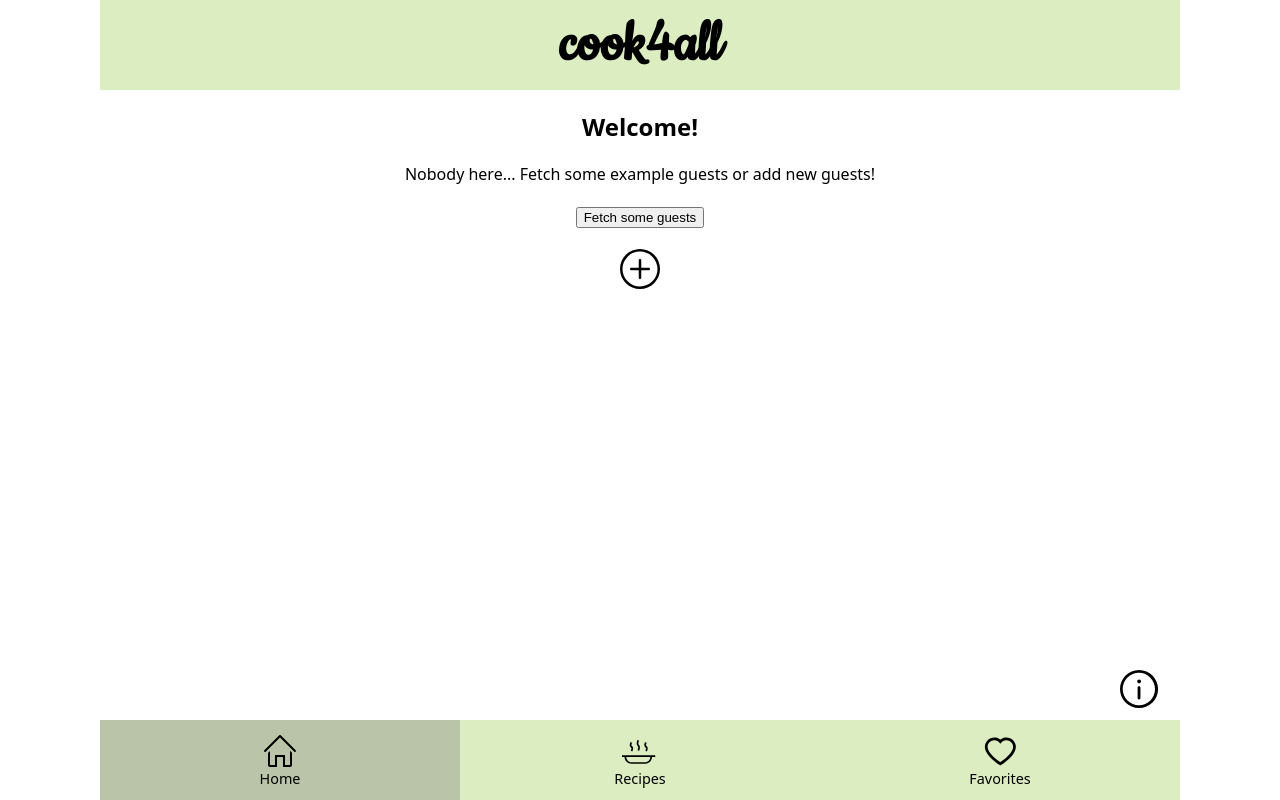
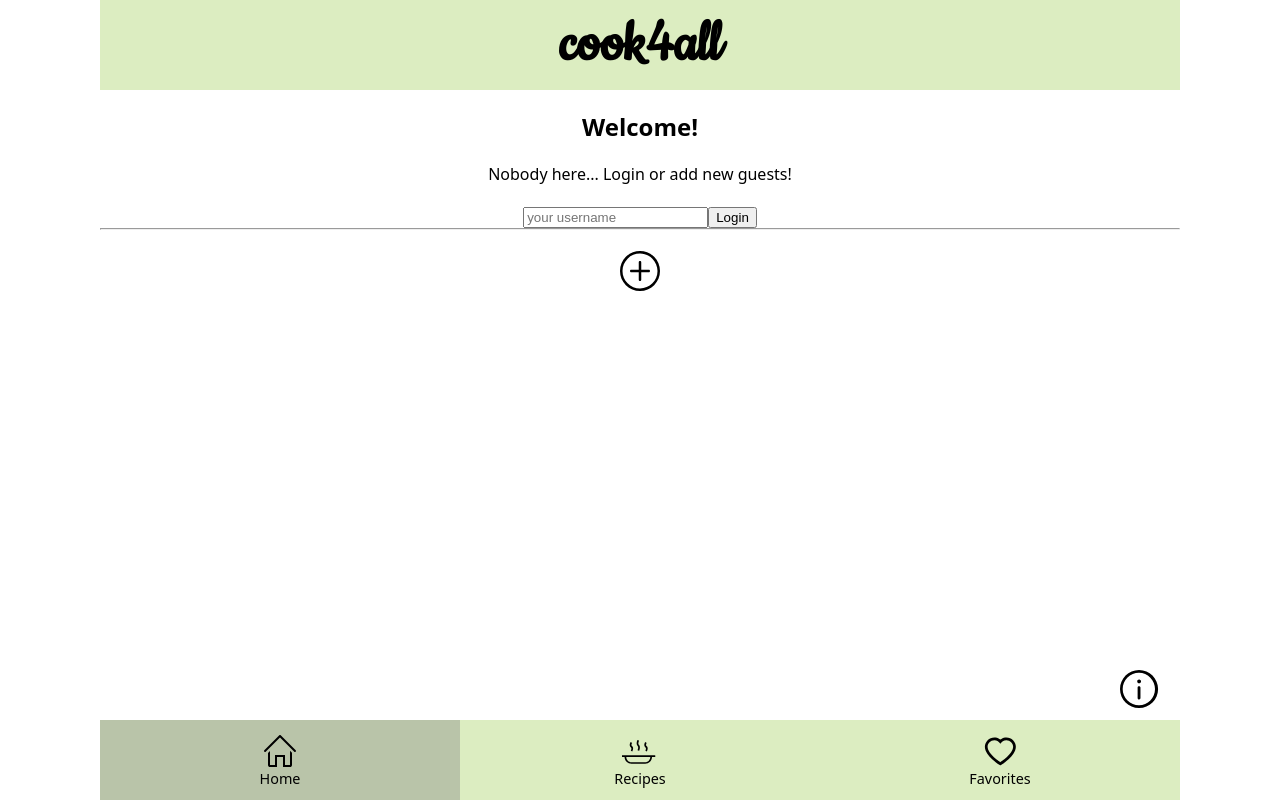
Before and after one commit to s-kond/capstone-cook4all, a React (Create React App) app: page / in a window 1280 px wide. Built offline with nearby package versions, Linux system fonts and the light colour scheme.

Commit message:
implement LoginSection

```diff
--- a/src/pages/Home.js
+++ b/src/pages/Home.js
@@ -6,8 +6,9 @@ import { UserContext } from "../util/UserContext";
 import NavBar from "../components/NavBar";
 import addIcon from "../assets/icons/add-circle-20-regular.svg";
 import Header from "../components/Header";
+import LoginSection from "../components/LoginSection";
 
-export default function Home({ fetchGuests }) {
+export default function Home() {
   const navigate = useNavigate();
   const { guestArray } = useContext(UserContext);
 
@@ -19,15 +20,10 @@ export default function Home({ fetchGuests }) {
         <WelcomeMessage>
           {guestArray.length > 0
             ? "Who do you want to cook for today?"
-            : "Nobody here... Fetch some example guests or add new guests!"}
+            : "Nobody here... Login or add new guests!"}
         </WelcomeMessage>
-
-        {guestArray.length === 0 && (
-          <button type="button" onClick={() => fetchGuests()}>
-            Fetch some guests
-          </button>
-        )}
-
+        <LoginSection />
+        <hr />
         <StyledGuestList>
           {guestArray.map((guest) => {
             return <GuestCard key={guest._id} personalData={guest} />;
```
